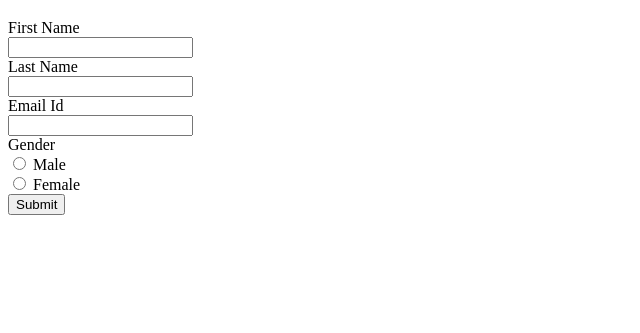
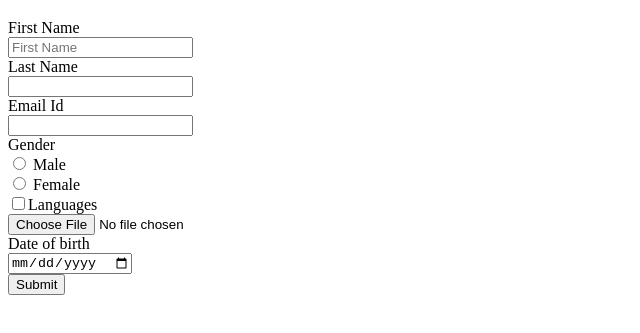
Before and after one commit to SaileshKumar2415/resume, a plain HTML site: page forms.html in a window 1280 px wide. Shown: the part 61-394 px from the top of the page, without its empty margins (0-640 px from the left). Drawn offline with Linux system fonts and the light colour scheme.

Commit message:
added all the fields

```diff
--- a/forms.html
+++ b/forms.html
@@ -9,7 +9,7 @@
     <h1>Forms</h1>
     <form action="index.html" method="POST">
         <label>First Name</label><br>
-        <input type="text" /><br>
+        <input type="text" placeholder="First Name" /><br>
         <label>Last Name</label><br>
         <input type="text" /><br>
         <label>Email Id</label><br>
@@ -17,6 +17,10 @@
         <label>Gender</label><br>
         <input type="radio" id="male"/> <label for="male">Male</label><br>
         <input type="radio" id="female"/> <label for="female">Female</label><br>
+        <input type="checkbox" id="languages" /><label for="languages">Languages</label><br>
+        <input type="file"/><br>
+        <label> Date of birth</label><br>
+        <input type="date" /><br>
         <button type="submit">Submit</button>
     </form>
 </body>
```
